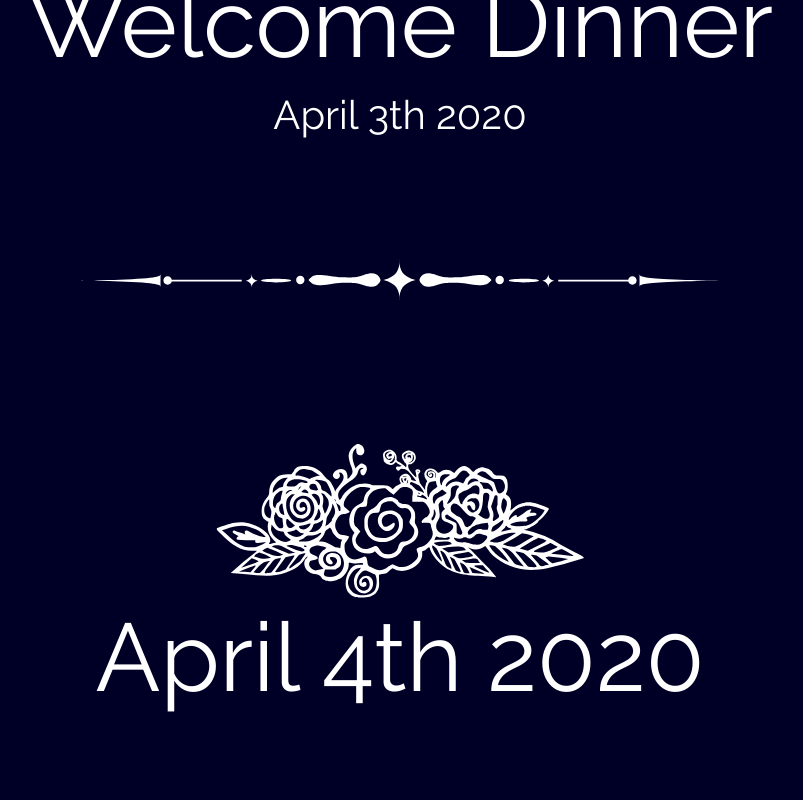
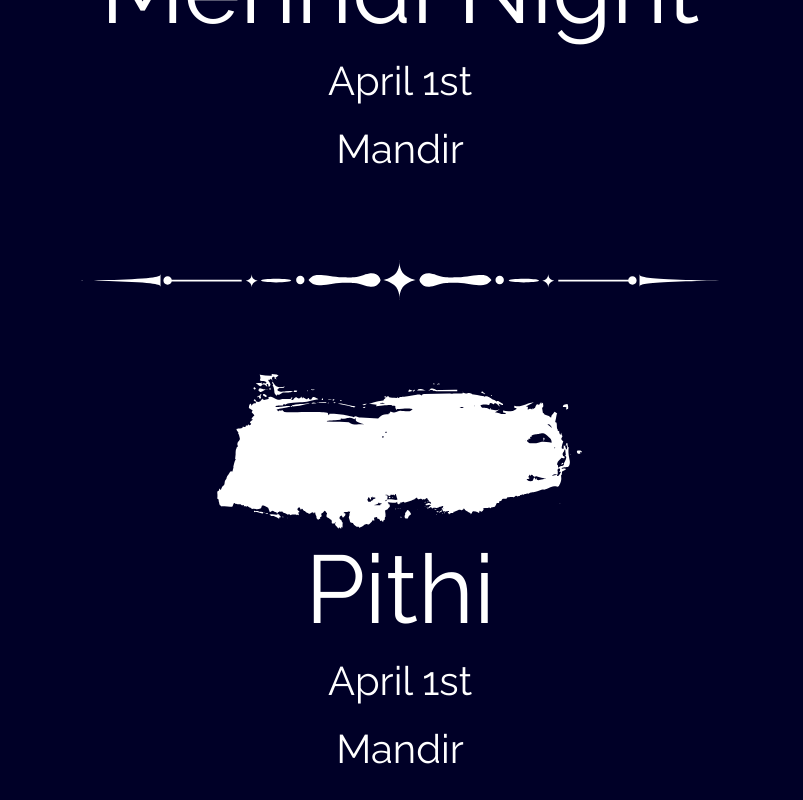
Before and after one commit to anandkumarpatel/nancyandanand.com, a React (Create React App) app: page / in a window 1280 px wide. Shown: the part 2540-3340 px from the top of the page, without its empty margins (240-1043 px from the left). Built offline with nearby package versions, Linux system fonts and the light colour scheme.

Commit message:
update event for afam

```diff
--- a/src/App.js
+++ b/src/App.js
@@ -30,7 +30,7 @@ const hostname = window && window.location && window.location.hostname
 let bURL = 'https://invite.nancyandanand.com'
 
 const B_MOCK = true
-let IS_MOCK = false
+let IS_MOCK = true
 let IS_LOCAL = false
 let logger = () => { }
 
@@ -62,6 +62,15 @@ const MOCK = {
   "didRSVP": false,
   gotInvite: true,
   submitted: true,
+  flags: {
+    afam: "Yes",
+    // flight: "sfo".
+    // boice: "Yes"
+  },
+  events: {
+    pithi: "Yes",
+    mehndi: "Yes"
+  }
   // address: {
   //   street: '860 peachtree street NE unit 1814',
   //   city: 'Atlanta',
@@ -294,6 +303,15 @@ class App extends Component {
       return null
     }
 
+    // Nancy info
+    let date = "April 2rd"
+    let location = "Saha Household"
+    if (this.state.flags.afam) {
+      // Anands info
+      date = "April 1st"
+      location = "Mandir"
+    }
+
     return (
       <React.Fragment>
         <Divider className="divider" />
@@ -301,8 +319,8 @@ class App extends Component {
           <div className="info-hold">
             <Mehndi className="detail mehndi" />
             <h1> Mehndi Night </h1>
-            <p> April 2rd </p>
-            <p> Thakkar Household </p>
+            <p> {date} </p>
+            <p> {location}</p>
           </div>
         </div>
       </React.Fragment>
@@ -314,15 +332,25 @@ class App extends Component {
       return null
     }
 
+    // Nancy info
+    let date = "April 3rd"
+    let location = "Thakkar Household"
+    let event = "Pithi"
+    if (this.state.flags.afam) {
+      // Anands info
+      date = "April 1st"
+      location = "Mandir"
+    }
+
     return (
       <React.Fragment>
         <Divider className="divider" />
         <div className="cItem">
           <div className="info-hold">
             <Pithi className="detail pithi" />
-            <h1> Pithi Night </h1>
-            <p> April 3rd </p>
-            <p> Thakkar Household </p>
+            <h1> {event} </h1>
+            <p> {date} </p>
+            <p> {location} </p>
           </div>
         </div>
       </React.Fragment>
@@ -443,7 +471,7 @@ class App extends Component {
           <div className="info-hold">
             <Welcome className="detail welcome" />
             <h1> Welcome Dinner </h1>
-            <p> April 3th 2020 </p>
+            <p> April 3th </p>
           </div>
         </div>
         <Divider className="divider" />
--- a/src/hotels.js
+++ b/src/hotels.js
@@ -18,6 +18,7 @@ const HOTEL_MAP = {
 const FLIGHT_MAP = {
   sfo: "https://www.google.com/flights?hl=en#flt=SFO.ATL.2020-04-03*ATL.SFO.2020-04-05;c:USD;e:1;sd:1;t:f",
   lhr: "https://www.google.com/flights?hl=en#flt=/m/04jpl.ATL.2020-04-03*ATL./m/04jpl.2020-04-05;c:USD;e:1;sd:1;t:f",
+  ord: "https://www.google.com/flights?hl=en#flt=/m/01_d4.ATL.2020-04-03*ATL./m/01_d4.2020-04-05;c:USD;e:1;sd:1;t:f",
 }
 
 class Hotels extends Component {
```
